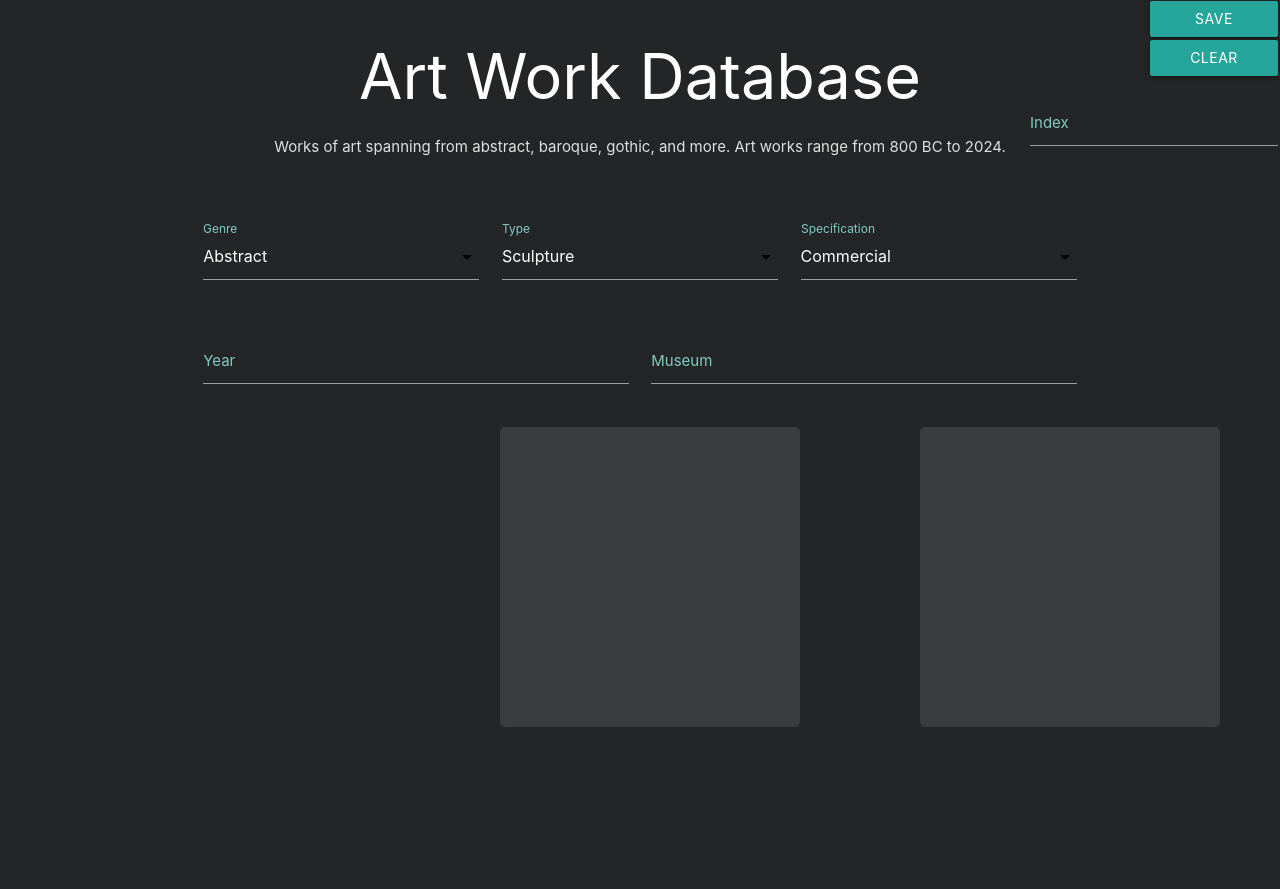
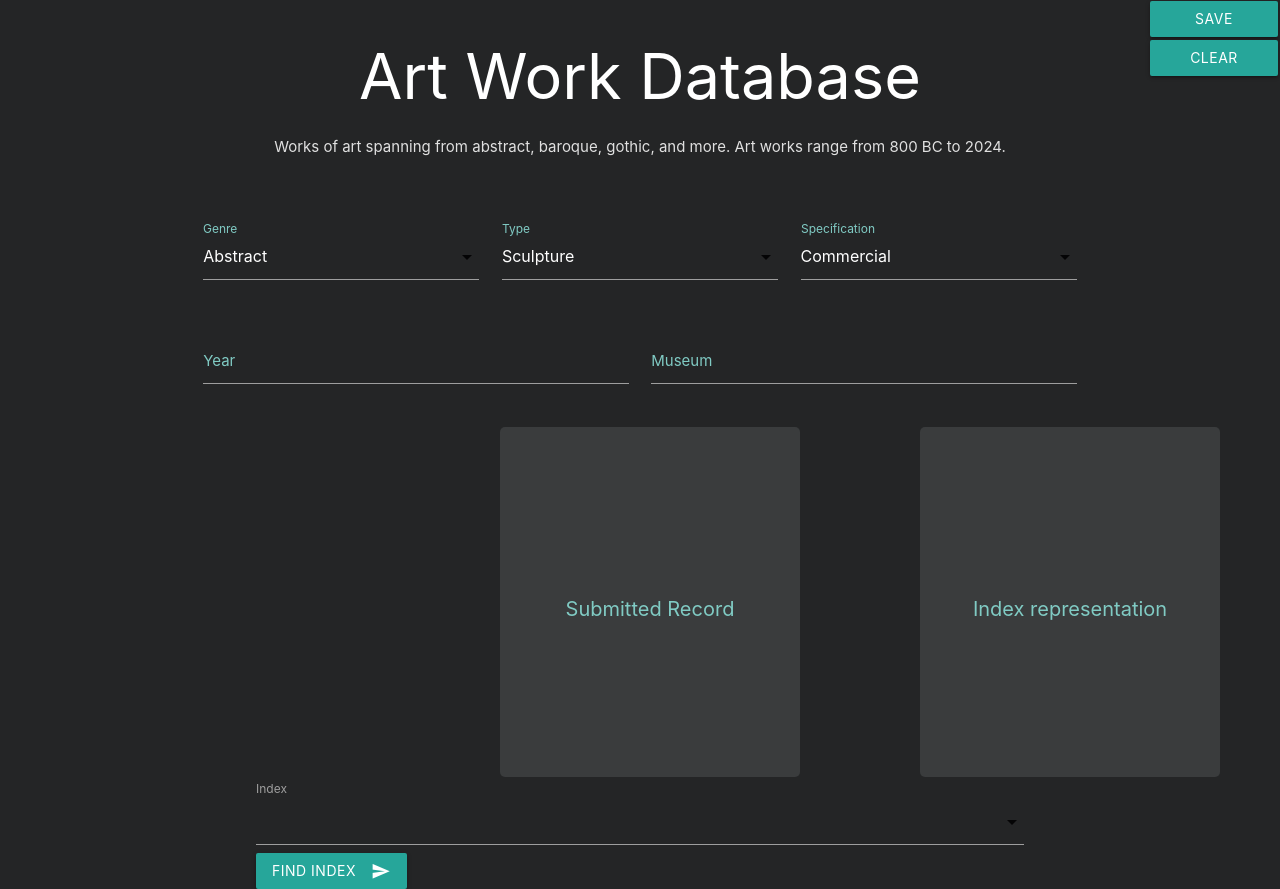
Before and after one commit to SeraW/SCS-shopping, a PHP site: page /artwork.php in a window 1280 px wide. Before the commit the page ends 727 px from the top, so only its background shows below. Run offline with PHP 8.4, Linux system fonts and the light colour scheme.

Commit message:
finished artwork.php

```diff
--- a/lab2/artwork.css
+++ b/lab2/artwork.css
@@ -63,7 +63,7 @@
       align-items: center;
       flex-direction: column;
       width: 300px;
-      height: 300px;
+      height: 350px;
       border-radius: 5px;
       background:#3a3c3d;
       padding: 10px;
@@ -87,3 +87,17 @@
     justify-self: flex-end;
     margin-right: 60px;
   }
+
+  .box h2{
+      color:#80cbc4;
+      font-size: 20px;
+  }
+
+  #index-form{
+      margin:auto;
+      width: 60%;
+  }
+
+  #index-form select{
+    width: 100px;
+  }
--- a/lab2/artwork.php
+++ b/lab2/artwork.php
@@ -73,48 +73,82 @@
             <button class="btn waves-effect waves-light clear-button" type="submit" name="clear">Clear Record
                 <i class="material-icons right">clear</i>
             </button>
-             <!--Get index? -->
-             <div class="input-field index">
-                <input type="text" id="index" name="index">
-                <label for="index">Index</label>
-            </div>
         </form>
 
 
     </div>
     <div id="boxes">
         <div class = "box" id="box-c">
+            <h2>Submitted Record </h2>
             <?php
                 session_start();
-                $ArtWork = array();
                 if(!isset($_SESSION['counter'])) {
-                    $ArtWork = array();
                     $_SESSION['counter'] = 0;
+                    $_SESSION['Artwork'] = array();
                 }
-                if ($_SERVER["REQUEST_METHOD"] == "POST") {
 
                 if (isset($_POST["clear"])){
+                    $_SESSION['Artwork'] = array();
                     $_SESSION['counter'] = 0;
-                } else {
-                    $ArtWork[$_SESSION['counter']]= array("Genre" => $_POST["genre"], "Type" => $_POST["type"],"Specification" => $_POST["specification"],"Year" => $_POST["year"],"Museum" => $_POST["museum"]);
-                    echo "<p><span>Genre:</span> ". $ArtWork[$_SESSION['counter']]["Genre"] ."</p>";
-                    echo "<p><span>Type:</span> ". $ArtWork[$_SESSION['counter']]["Type"] ."</p>";
-                    echo "<p><span>Specification:</span> ". $ArtWork[$_SESSION['counter']]["Specification"] ."</p>";
-                    echo "<p><span>Year:</span> ". $ArtWork[$_SESSION['counter']]["Year"] ."</p>";
-                    echo "<p><span>Museum:</span> ". $ArtWork[$_SESSION['counter']]["Museum"] ."</p>";
-                    ++$_SESSION['counter'];
+                } elseif (isset($_POST["save"])){
+                    $_SESSION['Artwork'][$_SESSION['counter']]= array("Genre" => $_POST["genre"], "Type" => $_POST["type"],"Specification" => $_POST["specification"],"Year" => $_POST["year"],"Museum" => $_POST["museum"]);
+                    echoSubmission();
+
+                } elseif($_SESSION['counter'] > 0){
+                    --$_SESSION['counter'];
+                    echoSubmission();
 
                 }
+
+            ?>
+        </div>
+        <div class = "box" id="box-e">
+            <h2>Index representation </h2>
+            <?php
+                if (isset($_POST['find'])){
+                    echoFind();
+
                 }
             ?>
         </div>
-        <div class = "box" id="box-e">
-
-        </div>
     </div>
+    <form action="" method="POST" id="index-form">
+        <label for="index" class="active">Index</label>
+        <select name="index">
+            <?php
+                if ($_SERVER["REQUEST_METHOD"] == "POST"){
+                        echoDropdown();
+                }
+            ?>
+        </select>
+        <button class="btn waves-effect waves-light " type="submit" name="find">find index
+            <i class="material-icons right">send</i>
+        </button>
+    </form>
 </body>
 </html>
-
+<?php
+    function echoSubmission(){
+        echo "<p><span>Genre:</span> ". $_SESSION['Artwork'][$_SESSION['counter']]["Genre"] ."</p>";
+        echo "<p><span>Type:</span> ". $_SESSION['Artwork'][$_SESSION['counter']]["Type"] ."</p>";
+        echo "<p><span>Specification:</span> ". $_SESSION['Artwork'][$_SESSION['counter']]["Specification"] ."</p>";
+        echo "<p><span>Year:</span> ". $_SESSION['Artwork'][$_SESSION['counter']]["Year"] ."</p>";
+        echo "<p><span>Museum:</span> ". $_SESSION['Artwork'][$_SESSION['counter']]["Museum"] ."</p>";
+        ++$_SESSION['counter'];
+    }
+    function echoDropdown(){
+        for ($i = 0; $i < $_SESSION['counter']; $i++){
+            echo "<option value='".$i."'>".$i."</option>";
+        }
+    }
+    function echoFind(){
+        echo "<p><span>Genre:</span> ". $_SESSION['Artwork'][$_POST["index"]]["Genre"] ."</p>";
+        echo "<p><span>Type:</span> ". $_SESSION['Artwork'][$_POST["index"]]["Type"] ."</p>";
+        echo "<p><span>Specification:</span> ". $_SESSION['Artwork'][$_POST["index"]]["Specification"] ."</p>";
+        echo "<p><span>Year:</span> ". $_SESSION['Artwork'][$_POST["index"]]["Year"] ."</p>";
+        echo "<p><span>Museum:</span> ". $_SESSION['Artwork'][$_POST["index"]]["Museum"] ."</p>";
+    }
+?>
 <script>
      $(document).ready(function(){
         $('select').formSelect();
```
